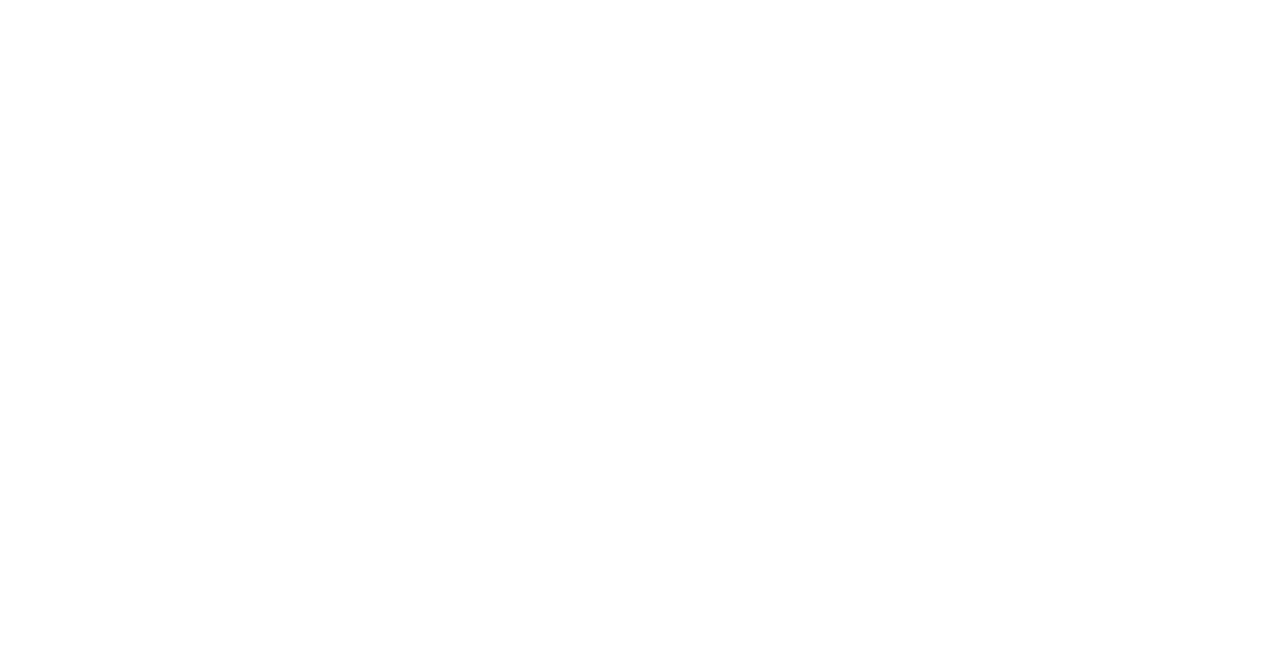
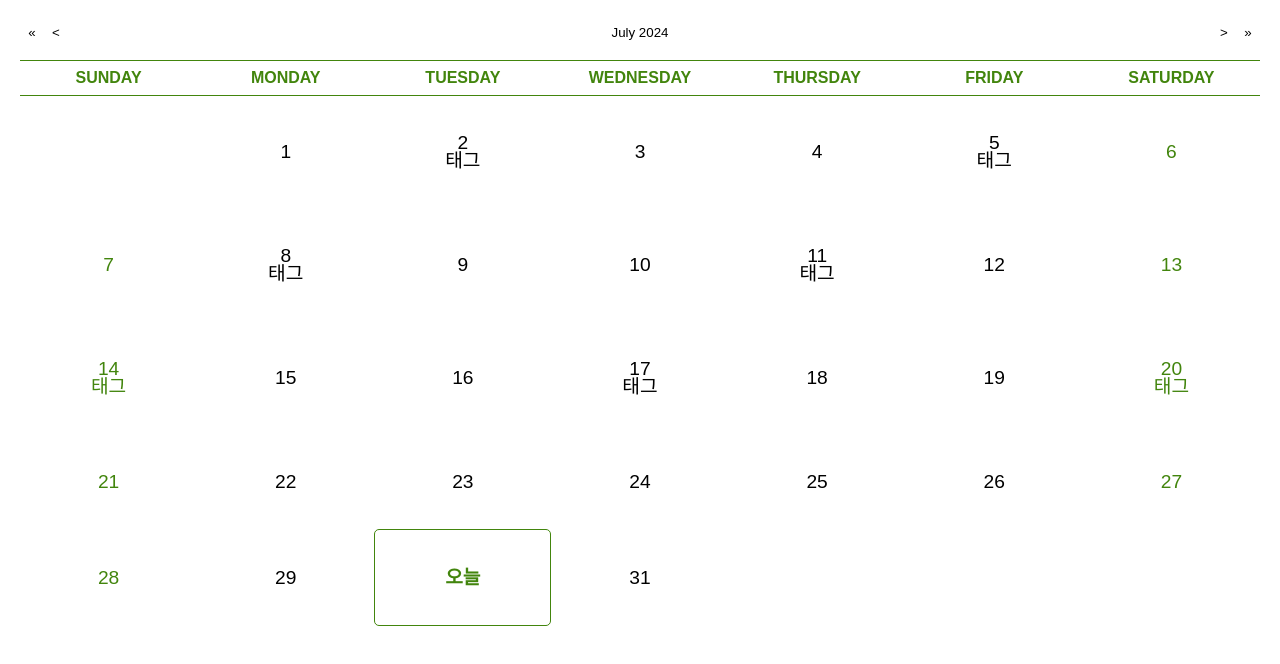
Before and after one commit to CSID-DGU/2024-1-VSA-BecomeGDSCForever-T05, a React (Vite) app in the folder Dev/Web/: page / in a window 1280 px wide. Shown: the top 664 px of the page. Built offline with nearby package versions, Linux system fonts and the light colour scheme.

Commit message:
feat: Calendar component 기본 setting + design

```diff
--- a/Dev/Web/src/App.tsx
+++ b/Dev/Web/src/App.tsx
@@ -1,12 +1,14 @@
-import {BrowserRouter} from "react-router-dom";
-import Router from "./Router"
+import { BrowserRouter } from "react-router-dom";
+import Router from "./Router";
+import MyCalendar from "./components/Calendar";
 
 function App() {
-    return (
-        <BrowserRouter>
-            <Router />
-        </BrowserRouter>
-    )
+  return (
+    <BrowserRouter>
+      <Router />
+      <MyCalendar />
+    </BrowserRouter>
+  );
 }
 
 export default App;
--- a/Dev/Web/src/components/Calendar/index.tsx
+++ b/Dev/Web/src/components/Calendar/index.tsx
@@ -0,0 +1,78 @@
+import { useState } from "react";
+import * as S from "./style";
+import { CalendarProps } from "react-calendar";
+// import moment from "moment";
+
+const MyCalendar = () => {
+  // useState 훅의 초기값으로 현재 날짜를 넣어줌
+  const [today, setToday] = useState<Date>(new Date());
+
+  // onChange 이벤트에 넣어줘서 날짜가 지날 때마다 today값이 업데이트 되도록 구현
+  const onChangeToday = (): void => {
+    setToday(today);
+  };
+
+  // 요일 이름 길게 만들기(ex. mon, tue, ... -> Monday, Tuesday, ...)
+  const formatDay: CalendarProps["formatShortWeekday"] = (locale, date) => {
+    return date.toLocaleDateString(locale, { weekday: "long" });
+  };
+
+  // 태그 삽입 날짜 리스트
+  const dayList = [
+    "2024-07-02",
+    "2024-07-05",
+    "2024-07-08",
+    "2024-07-11",
+    "2024-07-14",
+    "2024-07-17",
+    "2024-07-20",
+  ];
+
+  // 날짜를 비교하는 함수
+  const isSameDay = (date1: Date, date2: Date) => {
+    // console.log("nonSplit:", date1.toISOString()); -> 2024-07-30T15:00:00.000Z
+    // console.log("split:", date1.toISOString().split("T")[0]); -> 2024-07-30
+    return (
+      date1.toISOString().split("T")[0] === date2.toISOString().split("T")[0]
+    );
+  };
+
+  // 요일 이름 길게 만들기 및 태그 추가 기능 결합
+  const tileContent = ({ date, view }: { date: Date; view: string }) => {
+    const contents: any[] = [];
+
+    if (view === "month") {
+      if (date.toDateString() === new Date().toDateString()) {
+        contents.push(<span className="today-label">오늘</span>);
+      }
+
+      // if (dayList.find((day) => day === moment(date).format("YYYY-MM-DD"))) {
+      if (dayList.find((day) => isSameDay(date, new Date(day)))) {
+        contents.push(<span className="tag">태그</span>);
+      }
+    }
+
+    return <div>{contents}</div>;
+  };
+
+  return (
+    <S.CalendarBox>
+      <S.StyleCalendar
+        locale="en"
+        calendarType="gregory"
+        onChange={onChangeToday}
+        value={today}
+        formatShortWeekday={formatDay}
+        // Icon을 next(prev)Label= 에 컴포넌트 형식으로 할당해주면 됨.
+        nextLabel=">"
+        prevLabel="<"
+        // 이전 달, 다음 달 날짜 숨기기
+        showNeighboringMonth={false}
+        // 오늘 날짜를 "오눌"로 표시
+        tileContent={tileContent}
+      />
+    </S.CalendarBox>
+  );
+};
+
+export default MyCalendar;
--- a/Dev/Web/src/components/Calendar/style.tsx
+++ b/Dev/Web/src/components/Calendar/style.tsx
@@ -0,0 +1,121 @@
+import styled from "styled-components";
+import Calendar from "react-calendar";
+import "react-calendar/dist/Calendar.css";
+
+export const CalendarBox = styled.div`
+  display: flex;
+  align-items: center;
+  justify-content: center;
+`;
+
+export const StyleCalendar = styled(Calendar)`
+  width: 100%;
+  height: 100%;
+  border: none;
+  margin-bottom: 15px;
+  padding: 20px;
+
+  .react-calendar__navigation {
+    display: flex;
+    height: 24px;
+    margin-bottom: 1em;
+  }
+
+  .react-calendar__navigation button {
+    min-width: 24px;
+    background: none;
+  }
+
+  .react-calendar__navigation button:disabled {
+    background-color: #e8e8e8;
+  }
+
+  .react-calendar__navigation button:enabled:hover,
+  .react-calendar__navigation button:enabled:focus {
+    background-color: #e8e8e8;
+  }
+
+  .react-calendar__month-view__weekdays {
+    text-align: center;
+    text-transform: uppercase;
+    font-weight: bold;
+    font-size: 1em; /* 크기를 키움 */
+    color: #42850d; /* 텍스트 색상 설정 */
+    border-top: 1px solid #42850d; /* 요일 테두리 색상 */
+
+    border-bottom: 1px solid #42850d; /* 요일 테두리 색상 */
+  }
+
+  .react-calendar__month-view__days__day--weekend {
+    color: #42850d; /* 주말 텍스트 색상 설정 */
+  }
+
+  // 달력 내부 타일 (1일 ~ 31일) 크기 조정
+  .react-calendar__tile {
+    padding: 2em; /* 패딩 조정 */
+    font-size: 1.2em; /* 폰트 크기 조정 */
+    text-align: center;
+    position: relative;
+  }
+
+  .react-calendar__tile:enabled:hover,
+  .react-calendar__tile:enabled:focus {
+    background-color: #dcf8a3; /* 타일 호버 시 배경 색상 */
+    border-radius: 5px;
+  }
+
+  .react-calendar__tile--now {
+    background: #ffffff; /* 오늘 날짜 배경 색상 */
+    color: transparent; /* 오늘 날짜 숫자 숨김 */
+    border-radius: 5px;
+    border: 1px solid #42850d; /* 오늘 날짜 테두리 색상 */
+    position: relative;
+  }
+
+  .react-calendar__tile--now:enabled:hover,
+  .react-calendar__tile--now:enabled:focus {
+    background: #dcf8a3; /* 오늘 날짜 호버 시 배경 색상 */
+  }
+
+  .react-calendar__tile--now .today-label {
+    color: #42850d; /* 오늘 텍스트 색상 */
+    position: absolute;
+    z-index: 10;
+    text-align: center;
+    top: 50%;
+    left: 50%;
+    transform: translate(-50%, -50%);
+    font-weight: bold;
+    font-size: 1em;
+    width: auto;
+    height: auto;
+
+    background: #ffffff; /* 오늘 텍스트 배경 색상 */
+  }
+
+  .react-calendar__tile--active {
+    // background: #42850d; /* 선택된 날짜 배경 색상 */
+    color: #ffffff; /* 선택된 날짜 텍스트 색상 */
+    border-radius: 5px;
+  }
+
+  .react-calendar__tile--active:enabled:hover,
+  .react-calendar__tile--active:enabled:focus {
+    background: #42850d; /* 선택된 날짜 호버 시 배경 색상 */
+  }
+
+  .react-calendar__tile--hasActive {
+    background: #42850d; /* 활성화된 날짜 배경 색상 */
+    color: #ffffff; /* 활성화된 날짜 텍스트 색상 */
+    border-radius: 5px;
+  }
+
+  .react-calendar__tile--hasActive:enabled:hover,
+  .react-calendar__tile--hasActive:enabled:focus {
+    background: #42850d; /* 활성화된 날짜 호버 시 배경 색상 */
+  }
+
+  .react-calendar__month-view__weekdays__weekday abbr {
+    text-decoration: none; /* 밑줄 제거 */
+  }
+`;
```
